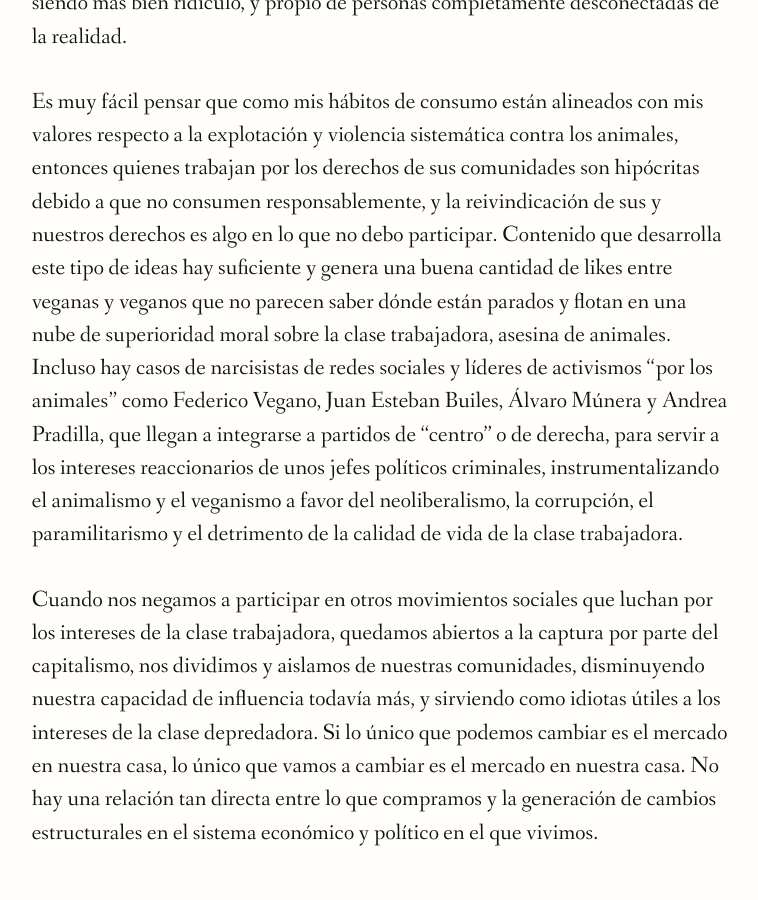
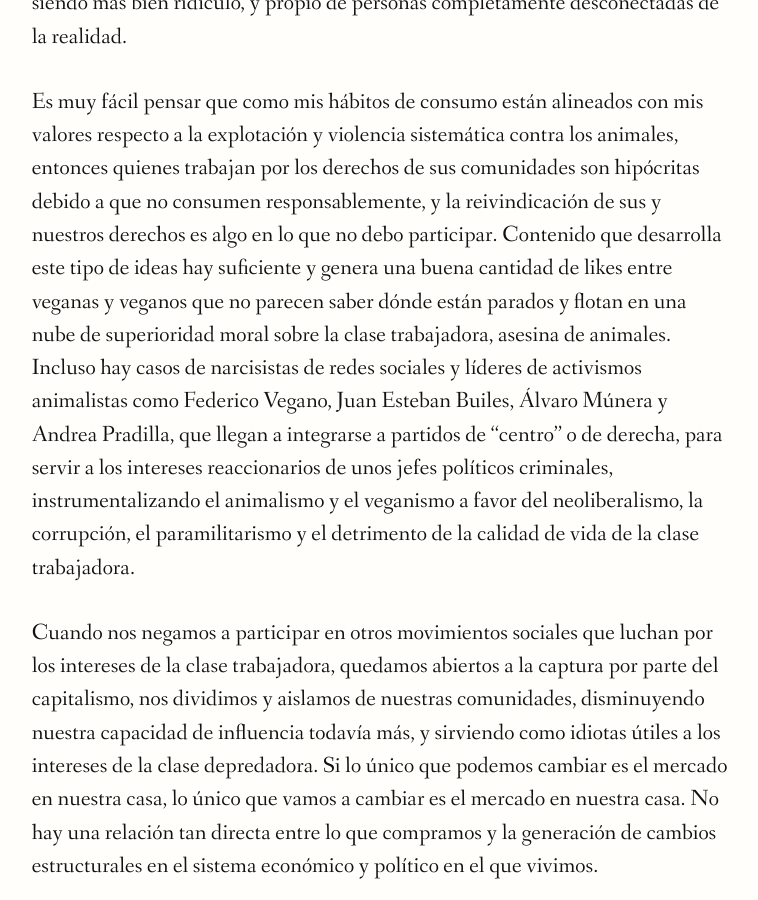
Before and after one commit to animaleslibres/animaleslibres.github.io, a Jekyll site: the page built from _posts/2023-02-01-article-la-ilusión-de-cambiar-al-mundo-desde-el-consumo.md, in a window 1280 px wide and 900 px high, scrolled down 4859 px. Shown: the whole window, without its empty margins (259-1017 px from the left). Built offline with Jekyll 4.4.1, drawn with Linux system fonts in a browser that asks for light colours; nearby versions of some CDN libraries; some web fonts are replaced; a script that is not in the unit is left out.

Commit message:
activismos animalistas

```diff
--- a/_posts/2023-02-01-article-la-ilusión-de-cambiar-al-mundo-desde-el-consumo.md
+++ b/_posts/2023-02-01-article-la-ilusión-de-cambiar-al-mundo-desde-el-consumo.md
@@ -47,6 +47,6 @@ Más que _votar con el dólar,_ es necesario develar la ideología que normaliza
 
 En un mundo en donde la explotación y la violencia sistemática hace parte de la producción de cualquier cosa que consumamos, ni quienes practicamos el veganismo podemos decir que todo lo que compramos está libre de explotación y violencia contra los y las trabajadoras; luego este discurso promovido por la propaganda vegana sobre la supuesta coherencia que cada consumidor y consumidora debería tener respecto a sus posturas éticas y su consumo, viene siendo más bien ridículo, y propio de personas completamente desconectadas de la realidad.
 
-Es muy fácil pensar que como mis hábitos de consumo están alineados con mis valores respecto a la explotación y violencia sistemática contra los animales, entonces quienes trabajan por los derechos de sus comunidades son hipócritas debido a que no consumen responsablemente, y la reivindicación de sus y nuestros derechos es algo en lo que no debo participar. Contenido que desarrolla este tipo de ideas hay suficiente y genera una buena cantidad de likes entre veganas y veganos que no parecen saber dónde están parados y flotan en una nube de superioridad moral sobre la clase trabajadora, asesina de animales. Incluso hay casos de narcisistas de redes sociales y líderes de activismos "por los animales" como Federico Vegano, Juan Esteban Builes, Álvaro Múnera y Andrea Pradilla, que llegan a integrarse a partidos de "centro" o de derecha, para servir a los intereses reaccionarios de unos jefes políticos criminales, instrumentalizando el animalismo y el veganismo a favor del neoliberalismo, la corrupción, el paramilitarismo y el detrimento de la calidad de vida de la clase trabajadora.
+Es muy fácil pensar que como mis hábitos de consumo están alineados con mis valores respecto a la explotación y violencia sistemática contra los animales, entonces quienes trabajan por los derechos de sus comunidades son hipócritas debido a que no consumen responsablemente, y la reivindicación de sus y nuestros derechos es algo en lo que no debo participar. Contenido que desarrolla este tipo de ideas hay suficiente y genera una buena cantidad de likes entre veganas y veganos que no parecen saber dónde están parados y flotan en una nube de superioridad moral sobre la clase trabajadora, asesina de animales. Incluso hay casos de narcisistas de redes sociales y líderes de activismos animalistas como Federico Vegano, Juan Esteban Builes, Álvaro Múnera y Andrea Pradilla, que llegan a integrarse a partidos de "centro" o de derecha, para servir a los intereses reaccionarios de unos jefes políticos criminales, instrumentalizando el animalismo y el veganismo a favor del neoliberalismo, la corrupción, el paramilitarismo y el detrimento de la calidad de vida de la clase trabajadora.
 
 Cuando nos negamos a participar en otros movimientos sociales que luchan por los intereses de la clase trabajadora, quedamos abiertos a la captura por parte del capitalismo, nos dividimos y aislamos de nuestras comunidades, disminuyendo nuestra capacidad de influencia todavía más, y sirviendo como idiotas útiles a los intereses de la clase depredadora. Si lo único que podemos cambiar es el mercado en nuestra casa, lo único que vamos a cambiar es el mercado en nuestra casa. No hay una relación tan directa entre lo que compramos y la generación de cambios estructurales en el sistema económico y político en el que vivimos.
```
